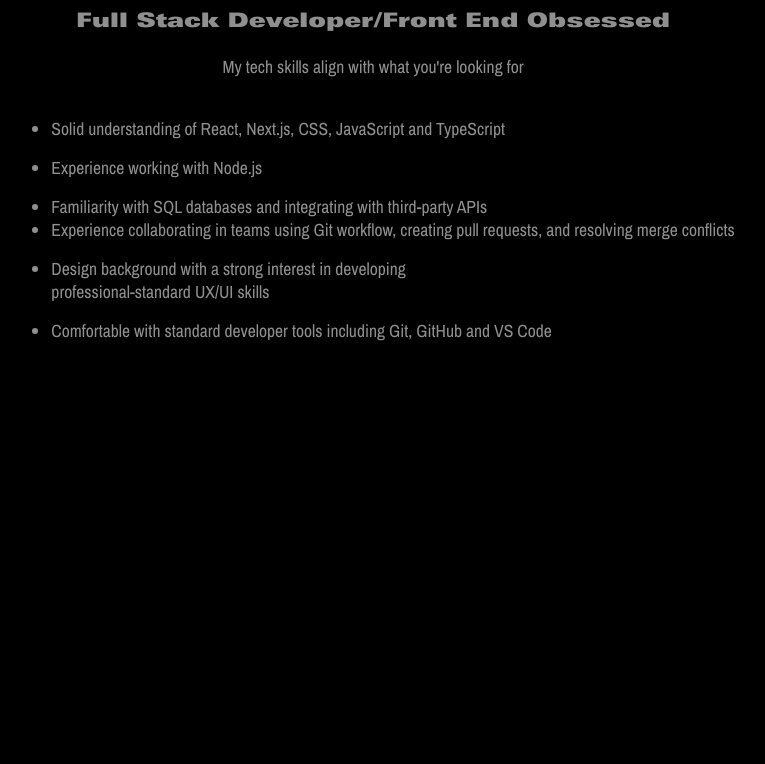
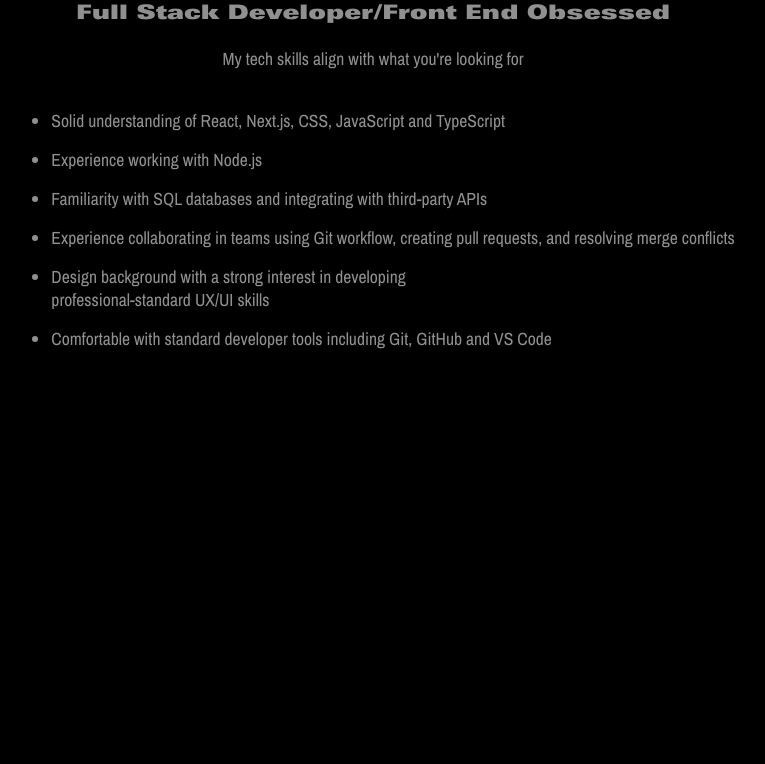
Before and after one commit to ccyoung22/BoilerRoom, a Next.js app: page / in a window 1280 px wide. Shown: the part 3076-3840 px from the top of the page, without its empty margins (267-1032 px from the left). Built offline with nearby package versions, Linux system fonts and the light colour scheme.

Commit message:
Slight edits

```diff
--- a/src/app/TechStack/TechStack.tsx
+++ b/src/app/TechStack/TechStack.tsx
@@ -37,7 +37,7 @@
           <li className={styles.listItem}>
             Familiarity with SQL databases and integrating with third-party APIs{" "}
           </li>
-          <li>
+          <li className={styles.listItem}>
             Experience collaborating in teams using Git workflow, creating pull
             requests, and resolving merge conflicts
           </li>
--- a/src/app/WhyBoilerRoom/WhyBoilerRoom.tsx
+++ b/src/app/WhyBoilerRoom/WhyBoilerRoom.tsx
@@ -58,8 +58,7 @@
           receive constructive feedback, participate in peer reviews, and
           continually push myself. The opportunity to work in a hybrid
           environment with a team that celebrates creativity and supports each
-          other is exactly what {` I'm`}
-          looking for.
+          other is exactly what {` I'm `}looking for.
         </p>
       </motion.div>
     </div>
```
